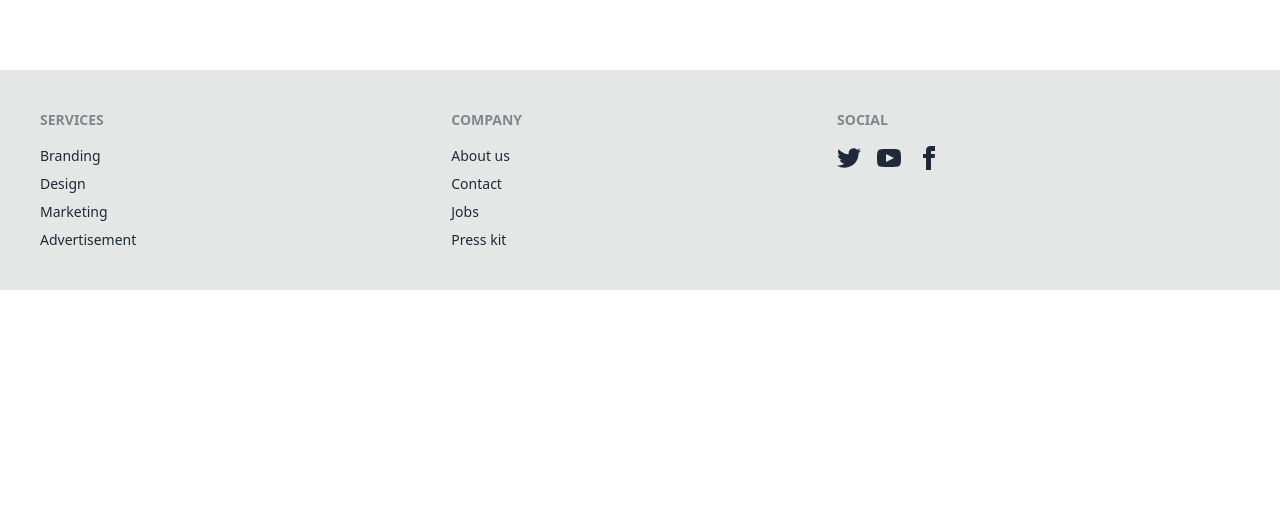
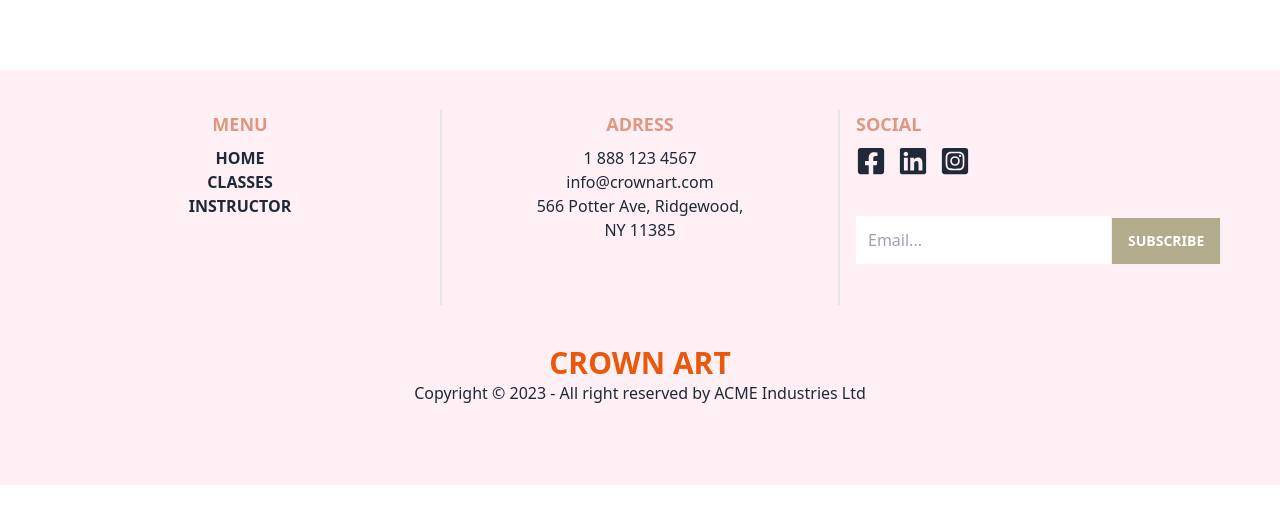
Before and after one commit to muhammadali246397/summer-camp-clinet, a React (Vite) app: page / in a window 1280 px wide. Shown: the part 1274-1797 px from the top of the page. Before the commit the page ends 1644 px from the top, so only its background shows below. Built offline with nearby package versions, Linux system fonts and the light colour scheme; no server answers.

Commit message:
complete footer design

```diff
--- a/src/Pages/Dashboard/AdminDash/ManageClass/ManageClass.jsx
+++ b/src/Pages/Dashboard/AdminDash/ManageClass/ManageClass.jsx
@@ -4,10 +4,15 @@ import { useQuery } from '@tanstack/react-query';
 import ClassTable from './ClassTable';
 
 const ManageClass = () => {
+    const token = localStorage.getItem('access-token')
     const { data: allclasses = [], refetch } = useQuery({
         queryKey: ['allclasses'],
         queryFn: async () => {
-            const res = await fetch('http://localhost:5000/postclass')
+            const res = await fetch('http://localhost:5000/postclass',{
+                headers:{
+                    authorization:`bearer ${token}`
+                }
+            })
             return res.json()
         }
 
@@ -42,7 +47,7 @@ const ManageClass = () => {
                         </thead>
                         <tbody>
                             {
-                                allclasses.map((classes,index) => <ClassTable
+                                allclasses?.map((classes,index) => <ClassTable
                                 key={classes._id}
                                 classes={classes}
                                 index={index}
--- a/src/Pages/Share/Footer/Footer.jsx
+++ b/src/Pages/Share/Footer/Footer.jsx
@@ -1,30 +1,46 @@
 import React from 'react';
+import { FaFacebook, FaFacebookSquare, FaInstagramSquare, FaLinkedin, FaLinkedinIn } from 'react-icons/fa';
+import { NavLink } from 'react-router-dom';
+import logo from '../../../assets/logo.png'
 
 const Footer = () => {
     return (
         <div className='my-20'>
-            <footer className="footer p-10 bg-base-300 text-base-content">
-                <div>
-                    <span className="footer-title">Services</span>
-                    <a className="link link-hover">Branding</a>
-                    <a className="link link-hover">Design</a>
-                    <a className="link link-hover">Marketing</a>
-                    <a className="link link-hover">Advertisement</a>
+            <footer style={{ background: 'lavenderblush' }} className=" p-10">
+                <div className=' md:grid grid-cols-3'>
+                    <div className='text-center'>
+                        <p className="footer-title text-orange-700 text-lg">Menu</p>
+                        <NavLink className='hover:text-orange-600 font-semibold' to='/'>HOME</NavLink>
+                        <br />
+                        <NavLink className='hover:text-orange-600 font-semibold' to='/class'>CLASSES</NavLink>
+                        <br />
+                        <NavLink className='hover:text-orange-600 font-semibold' to='/insntractor'>INSTRUCTOR</NavLink>
+                    </div>
+                    <div className='text-center border-x-2'>
+                        <p className="footer-title text-orange-700 text-lg">Adress</p>
+                        <p>1 888 123 4567</p>
+                        <p>info@crownart.com</p>
+                        <p>566 Potter Ave, Ridgewood,</p>
+                        <p>NY 11385</p>
+                    </div>
+                    <div className='px-4'>
+                        <p className="footer-title  text-orange-700 text-lg">Social</p>
+                        <div>
+                            <div className="flex space-x-3">
+                                <NavLink> <span className='text-3xl hover:text-orange-600'><FaFacebookSquare></FaFacebookSquare></span></NavLink>
+                                <NavLink> <span className='text-3xl hover:text-orange-600'><FaLinkedin></FaLinkedin></span></NavLink>
+                                <NavLink> <span className='text-3xl hover:text-orange-600'><FaInstagramSquare></FaInstagramSquare></span></NavLink>
+                            </div>
+                            <div className='my-10'>
+                                <input className='py-3 px-3' type="text" placeholder='Email...' />
+                                <button className='bg-[#B2AB8C] rounded-none text-white  hover:text-orange-600 btn'>Subscribe</button>
+                            </div>
+                        </div>
+                    </div>
                 </div>
-                <div>
-                    <span className="footer-title">Company</span>
-                    <a className="link link-hover">About us</a>
-                    <a className="link link-hover">Contact</a>
-                    <a className="link link-hover">Jobs</a>
-                    <a className="link link-hover">Press kit</a>
-                </div>
-                <div>
-                    <span className="footer-title">Social</span>
-                    <div className="grid grid-flow-col gap-4">
-                        <a><svg xmlns="http://www.w3.org/2000/svg" width="24" height="24" viewBox="0 0 24 24" className="fill-current"><path d="M24 4.557c-.883.392-1.832.656-2.828.775 1.017-.609 1.798-1.574 2.165-2.724-.951.564-2.005.974-3.127 1.195-.897-.957-2.178-1.555-3.594-1.555-3.179 0-5.515 2.966-4.797 6.045-4.091-.205-7.719-2.165-10.148-5.144-1.29 2.213-.669 5.108 1.523 6.574-.806-.026-1.566-.247-2.229-.616-.054 2.281 1.581 4.415 3.949 4.89-.693.188-1.452.232-2.224.084.626 1.956 2.444 3.379 4.6 3.419-2.07 1.623-4.678 2.348-7.29 2.04 2.179 1.397 4.768 2.212 7.548 2.212 9.142 0 14.307-7.721 13.995-14.646.962-.695 1.797-1.562 2.457-2.549z"></path></svg></a>
-                        <a><svg xmlns="http://www.w3.org/2000/svg" width="24" height="24" viewBox="0 0 24 24" className="fill-current"><path d="M19.615 3.184c-3.604-.246-11.631-.245-15.23 0-3.897.266-4.356 2.62-4.385 8.816.029 6.185.484 8.549 4.385 8.816 3.6.245 11.626.246 15.23 0 3.897-.266 4.356-2.62 4.385-8.816-.029-6.185-.484-8.549-4.385-8.816zm-10.615 12.816v-8l8 3.993-8 4.007z"></path></svg></a>
-                        <a><svg xmlns="http://www.w3.org/2000/svg" width="24" height="24" viewBox="0 0 24 24" className="fill-current"><path d="M9 8h-3v4h3v12h5v-12h3.642l.358-4h-4v-1.667c0-.955.192-1.333 1.115-1.333h2.885v-5h-3.808c-3.596 0-5.192 1.583-5.192 4.615v3.385z"></path></svg></a>
-                    </div>
+                <div className='text-center my-10'>
+                    <h2 className='text-3xl text-orange-600 font-bold'>CROWN ART</h2>
+                    <p>Copyright © 2023 - All right reserved by ACME Industries Ltd</p>
                 </div>
             </footer>
         </div>
```
